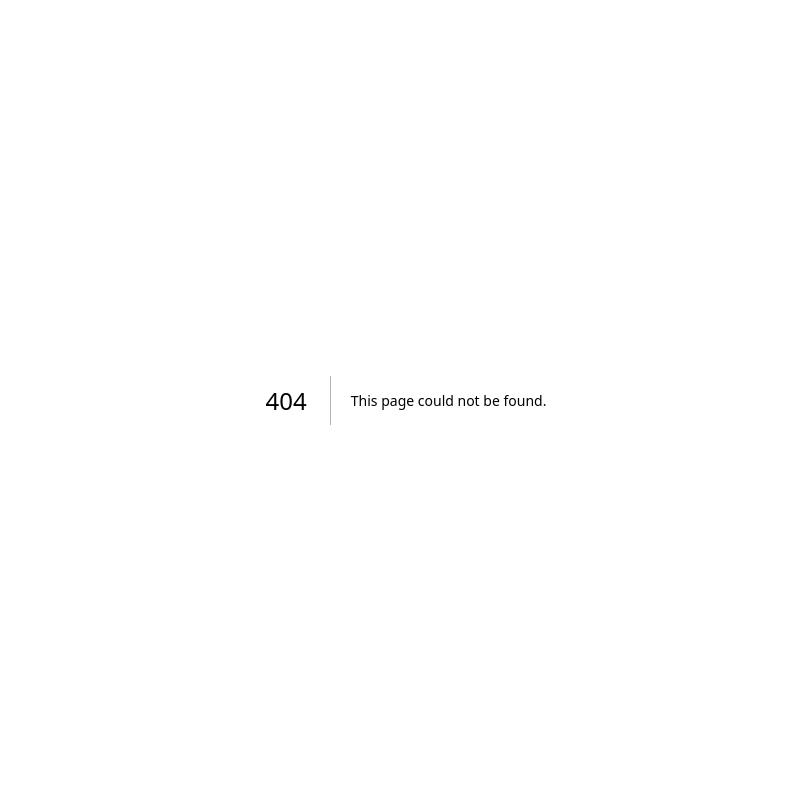
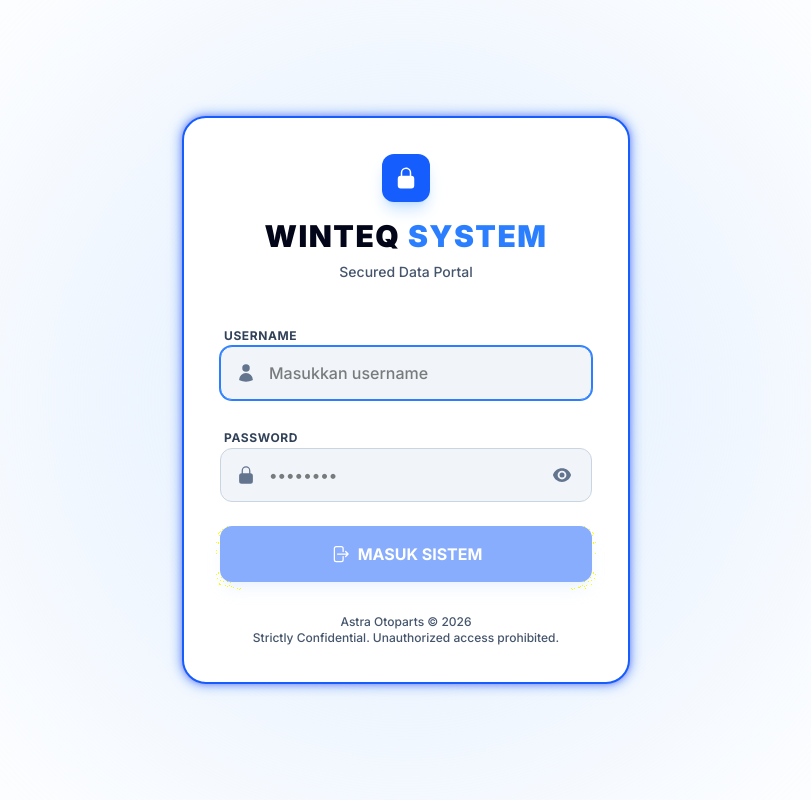
Before and after one commit to pratama082004-wq/barcode-scanner, a Next.js app: page /login in a window 1280 px wide. Before the commit this address had no page. Shown: the whole page, without its empty margins (234-1045 px from the left). Built offline with nearby package versions, Linux system fonts and the light colour scheme.

Commit message:
update: memperbaiki ukuran tabel dan input

```diff
--- /dev/null
+++ b/src/app/login/page.tsx
@@ -0,0 +1,128 @@
+"use client";
+
+import { useState } from "react";
+import { useRouter } from "next/navigation";
+import { LockClosedIcon, UserIcon, ArrowRightOnRectangleIcon, EyeIcon, EyeSlashIcon } from "@heroicons/react/24/solid";
+
+export default function LoginPage() {
+  const router = useRouter();
+  const [username, setUsername] = useState("");
+  const [password, setPassword] = useState("");
+  // STATE BARU: Buat Lihat/Sembunyi Password
+  const [showPassword, setShowPassword] = useState(false);
+  const [error, setError] = useState("");
+  const [isLoading, setIsLoading] = useState(false);
+
+  const handleLogin = (e: React.FormEvent) => {
+    e.preventDefault();
+    setError("");
+    setIsLoading(true);
+
+    // KUNCI SAKTI: Cuma 1 Akun Hardcoded
+    setTimeout(() => {
+      if (username === "faisal" && password === "faisal123") {
+        // Pake sessionStorage biar kalau Tab ditutup, loginnya langsung HANGUS
+        sessionStorage.setItem("winteq_auth", "token_rahasia_faisal_xyz");
+        router.push("/scan-log");
+      } else {
+        setError("Username atau Password salah!");
+        setIsLoading(false);
+      }
+    }, 800); // Kasih efek mikir dikit biar elegan
+  };
+
+  return (
+    // UBAH BACKGROUND UTAMA JADI PUTIH/CERAH
+    <div className="min-h-screen w-full flex items-center justify-center bg-white relative overflow-hidden font-sans">
+
+      {/* Efek Lampu Neon Belakang Disesuaikan Biar Gak Terlalu Gelap */}
+      <div className="absolute top-1/2 left-1/2 -translate-x-1/2 -translate-y-1/2 w-[800px] h-[800px] bg-blue-100/70 blur-[150px] rounded-full pointer-events-none"></div>
+
+      {/* UBAH CARD JADI PUTIH, TAMBAH BORDER NEON BIRU ASTRA EFEK RGB */}
+      <div className="w-full max-w-md p-9 bg-white border-2 border-blue-600 rounded-3xl relative z-10 shadow-[0_0_12px_2px_rgba(59,130,246,0.6),0_0_4px_1px_rgba(168,85,247,0.4)]">
+
+        <div className="text-center mb-10">
+          <div className="flex items-center justify-center gap-2 mb-4">
+            <div className="w-12 h-12 bg-blue-600 rounded-xl flex items-center justify-center shadow-lg shadow-blue-300/50">
+              <LockClosedIcon className="w-6 h-6 text-white" />
+            </div>
+          </div>
+          {/* Teks Winteq System Ganti Warna Hitam */}
+          <h1 className="text-3xl font-black text-slate-950 tracking-wider">WINTEQ <span className="text-blue-500">SYSTEM</span></h1>
+          <p className="text-slate-600 text-sm mt-2 font-medium">Secured Data Portal</p>
+        </div>
+
+        {error && (
+          <div className="mb-6 p-4 bg-red-50 border border-red-200 rounded-xl text-center">
+            <p className="text-sm font-bold text-red-600">{error}</p>
+          </div>
+        )}
+
+        <form onSubmit={handleLogin} className="space-y-6">
+          <div className="space-y-2">
+            <label className="text-xs font-bold text-slate-700 uppercase tracking-wider pl-1">Username</label>
+            <div className="relative">
+              <UserIcon className="absolute left-4 top-1/2 -translate-y-1/2 w-5 h-5 text-slate-500" />
+              {/* INPUT USERNAME UBAH JADI TERANG */}
+              <input
+                type="text"
+                value={username}
+                onChange={(e) => setUsername(e.target.value)}
+                autoFocus
+                className="w-full bg-slate-100 border border-slate-300 text-black px-12 py-3.5 rounded-xl outline-none focus:border-blue-500 focus:ring-1 focus:ring-blue-500 transition-all font-medium"
+                placeholder="Masukkan username"
+                required
+              />
+            </div>
+          </div>
+
+          <div className="space-y-2">
+            <label className="text-xs font-bold text-slate-700 uppercase tracking-wider pl-1">Password</label>
+            <div className="relative">
+              <LockClosedIcon className="absolute left-4 top-1/2 -translate-y-1/2 w-5 h-5 text-slate-500" />
+              {/* INPUT PASSWORD UBAH JADI TERANG, TYPE DINAMIS */}
+              <input
+                type={showPassword ? "text" : "password"} // Type ganti text kalau mata ditekan
+                value={password}
+                onChange={(e) => setPassword(e.target.value)}
+                className="w-full bg-slate-100 border border-slate-300 text-black px-12 py-3.5 rounded-xl outline-none focus:border-blue-500 focus:ring-1 focus:ring-blue-500 transition-all font-medium"
+                placeholder="••••••••"
+                required
+              />
+              {/* TOMBOL MATA DI UJUNG KANAN */}
+              <button
+                type="button"
+                onClick={() => setShowPassword(!showPassword)}
+                className="absolute right-4 top-1/2 -translate-y-1/2 text-slate-500 hover:text-blue-600 transition-colors p-1"
+                title={showPassword ? "Sembunyikan password" : "Lihat password"}
+              >
+                {showPassword ? (
+                  <EyeSlashIcon className="w-5 h-5" />
+                ) : (
+                  <EyeIcon className="w-5 h-5" />
+                )}
+              </button>
+            </div>
+          </div>
+
+          <button
+            type="submit"
+            disabled={isLoading || !username || !password}
+            className="w-full bg-blue-600 hover:bg-blue-500 text-white font-bold py-4 rounded-xl flex items-center justify-center gap-2 transition-all shadow-lg shadow-blue-200/50 disabled:opacity-50 disabled:cursor-not-allowed mt-4"
+          >
+            {isLoading ? (
+              <div className="w-5 h-5 border-2 border-white/30 border-t-white rounded-full animate-spin"></div>
+            ) : (
+              <><ArrowRightOnRectangleIcon className="w-5 h-5" /> MASUK SISTEM</>
+            )}
+          </button>
+        </form>
+
+        <p className="text-center text-xs text-slate-600 mt-8 font-medium">
+          Astra Otoparts &copy; {new Date().getFullYear()} <br/>
+          Strictly Confidential. Unauthorized access prohibited.
+        </p>
+      </div>
+    </div>
+  );
+}
--- a/src/components/DashboardLayout.tsx
+++ b/src/components/DashboardLayout.tsx
@@ -1,11 +1,11 @@
 "use client";
 
-import { useState, useEffect } from "react";
+import { useState, useEffect, useRef } from "react";
 import Link from "next/link";
 import { usePathname, useRouter } from "next/navigation";
 import {
   QrCodeIcon, TableCellsIcon, ClockIcon, Cog6ToothIcon,
-  PlusIcon, FolderIcon, ChevronDownIcon, XMarkIcon, PencilIcon, TrashIcon
+  PlusIcon, FolderIcon, ChevronDownIcon, XMarkIcon, PencilIcon, TrashIcon, ArrowRightOnRectangleIcon
 } from "@heroicons/react/24/outline";
 
 import { getWorkspaces, addWorkspace, renameWorkspace, deleteWorkspace, updateWorkspaceOrder } from "./../actions/db";
@@ -13,10 +13,15 @@
 export default function DashboardLayout({ children }: { children: React.ReactNode }) {
   const pathname = usePathname();
   const router = useRouter();
+
+  // ================= STATE SECURITY =================
+  const [isCheckingAuth, setIsCheckingAuth] = useState(true);
+  const inactiveTimerRef = useRef<NodeJS.Timeout | null>(null);
+  const hiddenTimerRef = useRef<NodeJS.Timeout | null>(null);
+
+  // ================= STATE WORKSPACE =================
   const [workspaces, setWorkspaces] = useState<string[]>(["Main Log"]);
   const [activeWorkspace, setActiveWorkspace] = useState("Main Log");
-
-  // LAZY INITIALIZATION: Langsung baca memori sebelum render, biar gak kedip kebuka!
   const [isScanLogOpen, setIsScanLogOpen] = useState(() => {
     if (typeof window !== 'undefined') {
       const saved = localStorage.getItem("winteq_scanlog_menu_open");
@@ -32,12 +37,75 @@
   const [editWorkspaceName, setEditWorkspaceName] = useState("");
   const [draggedWs, setDraggedWs] = useState<string | null>(null);
 
+  // ================= LOGIKA SECURITY SANGAT KETAT =================
+  useEffect(() => {
+    const isAuth = typeof window !== 'undefined' ? sessionStorage.getItem("winteq_auth") : null;
+
+    if (pathname === '/login') {
+      setIsCheckingAuth(false);
+      return;
+    }
+
+    // PROTEKSI: Kalau belum login, usir ke halaman login
+    if (!isAuth) {
+      router.replace('/login');
+      return;
+    } else {
+      setIsCheckingAuth(false);
+    }
+
+    // FUNGSI TENDANG KELUAR
+    const forceLogout = (reason: string) => {
+      sessionStorage.removeItem("winteq_auth");
+      alert(`Sesi diakhiri secara otomatis untuk keamanan data.\nAlasan: ${reason}`);
+      router.replace('/login');
+    };
+
+    // SENSOR 1: KETIAKA DIAM TIDAK ADA AKTIVITAS (1 MENIT = 60.000 ms)
+    const resetInactiveTimer = () => {
+      if (inactiveTimerRef.current) clearTimeout(inactiveTimerRef.current);
+      inactiveTimerRef.current = setTimeout(() => {
+        forceLogout("Tidak terdeteksi aktivitas selama 1 menit.");
+      }, 60000);
+    };
+
+    // SENSOR 2: KETIKA PINDAH TAB / MINIMIZE APP (2 MENIT = 120.000 ms)
+    const handleVisibilityChange = () => {
+      if (document.hidden) {
+        hiddenTimerRef.current = setTimeout(() => {
+          forceLogout("Meninggalkan halaman layar lebih dari 2 menit.");
+        }, 120000);
+      } else {
+        if (hiddenTimerRef.current) clearTimeout(hiddenTimerRef.current);
+        resetInactiveTimer(); // Balik ke halaman, reset timer aktivitas
+      }
+    };
+
+    // DAFTARKAN SEMUA SENSOR
+    const activeEvents = ["mousemove", "keydown", "click", "scroll", "touchstart"];
+    activeEvents.forEach(e => window.addEventListener(e, resetInactiveTimer));
+    document.addEventListener("visibilitychange", handleVisibilityChange);
+
+    // Mulai Timer Pertama Kali
+    resetInactiveTimer();
+
+    return () => {
+      activeEvents.forEach(e => window.removeEventListener(e, resetInactiveTimer));
+      document.removeEventListener("visibilitychange", handleVisibilityChange);
+      if (inactiveTimerRef.current) clearTimeout(inactiveTimerRef.current);
+      if (hiddenTimerRef.current) clearTimeout(hiddenTimerRef.current);
+    };
+  }, [pathname, router]);
+
+  // ================= LOGIKA WORKSPACE =================
   const loadWorkspaces = async () => {
     const data = await getWorkspaces();
     setWorkspaces(data);
   };
 
   useEffect(() => {
+    if (pathname === '/login') return; // Jangan load data di halaman login
+
     loadWorkspaces();
     const savedWorkspace = localStorage.getItem("winteq_active_workspace");
     if (savedWorkspace) setActiveWorkspace(savedWorkspace);
@@ -50,7 +118,7 @@
 
     window.addEventListener("workspaceChanged", handleWorkspaceSync);
     return () => window.removeEventListener("workspaceChanged", handleWorkspaceSync);
-  }, []);
+  }, [pathname]);
 
   useEffect(() => {
     if (isAddModalOpen || deleteModal.isOpen) document.body.classList.add("global-modal-open");
@@ -117,6 +185,20 @@
     localStorage.setItem("winteq_scanlog_menu_open", String(newState));
   };
 
+  const handleManualLogout = () => {
+    sessionStorage.removeItem("winteq_auth");
+    router.replace('/login');
+  };
+
+  // CEGAH KEDIP SEBELUM CEK TOKEN
+  if (isCheckingAuth) return <div className="h-screen w-full bg-[#0B1120]"></div>;
+
+  // KALAU HALAMAN LOGIN, JANGAN TAMPILIN SIDEBAR SAMA SEKALI
+  if (pathname === '/login') {
+    return <>{children}</>;
+  }
+
+  // TAMPILAN DASHBOARD NORMAL JIKA SUDAH LOGIN
   return (
     <div className="flex h-screen bg-slate-50 font-sans">
       <div className="w-64 bg-[#0B1120] text-slate-300 flex flex-col shadow-xl z-20 shrink-0">
@@ -164,13 +246,23 @@
           <Link href="/pengaturan"><div className={`flex items-center gap-3 px-3 py-2.5 rounded-lg transition-colors font-medium ${pathname === '/pengaturan' ? 'bg-blue-600 text-white shadow-md' : 'hover:bg-slate-800 hover:text-white'}`}><Cog6ToothIcon className="w-5 h-5" /> Pengaturan</div></Link>
         </div>
 
-        <div className="p-4 border-t border-slate-800 shrink-0"><div className="w-8 h-8 rounded-full bg-slate-800 flex items-center justify-center font-bold text-slate-400 border border-slate-700">A</div></div>
+        {/* PROFILE ICON & TOMBOL LOGOUT MANUAL */}
+        <div className="p-4 border-t border-slate-800 flex justify-between items-center shrink-0">
+          <div className="flex items-center gap-3">
+             <div className="w-8 h-8 rounded-full bg-blue-600/20 flex items-center justify-center font-bold text-blue-500 border border-blue-500/30 shadow-inner">F</div>
+             <span className="text-sm font-bold text-slate-300">Faisal</span>
+          </div>
+          <button onClick={handleManualLogout} className="p-2 text-slate-500 hover:text-red-400 hover:bg-slate-800 rounded-lg transition-all" title="Keluar">
+             <ArrowRightOnRectangleIcon className="w-5 h-5" />
+          </button>
+        </div>
       </div>
 
       <div className="flex-1 flex flex-col min-w-0 overflow-hidden bg-slate-50 relative">{children}</div>
 
+      {/* MODAL AREA */}
       {isAddModalOpen && (
-        <div className="fixed inset-0 z-[100] flex items-center justify-center bg-slate-900/60 backdrop-blur-sm p-4">
+        <div className="fixed inset-0 z-100 flex items-center justify-center bg-slate-900/60 backdrop-blur-sm p-4">
           <div className="bg-white rounded-2xl shadow-2xl p-6 w-full max-w-sm animate-in fade-in zoom-in-95 duration-200">
             <h3 className="text-xl font-black text-slate-800 mb-2">Buat Log Baru</h3>
             <p className="text-sm text-slate-500 mb-5 font-medium">Buat buku catatan baru untuk memisahkan data scan.</p>
@@ -181,7 +273,7 @@
       )}
 
       {deleteModal.isOpen && (
-        <div className="fixed inset-0 z-[100] flex items-center justify-center bg-slate-900/60 backdrop-blur-sm p-4">
+        <div className="fixed inset-0 z-100 flex items-center justify-center bg-slate-900/60 backdrop-blur-sm p-4">
           <div className="bg-white rounded-2xl shadow-2xl p-6 w-full max-w-sm animate-in fade-in zoom-in-95 duration-200 border-t-4 border-red-500">
             <div className="flex items-center gap-3 mb-4 text-red-600"><TrashIcon className="w-7 h-7" /><h3 className="text-xl font-black text-slate-800">Hapus Log Ini?</h3></div>
             <p className="text-sm text-slate-600 mb-6 font-medium leading-relaxed">Anda yakin ingin menghapus <span className="font-bold text-red-600">"{deleteModal.name}"</span>? <br/><br/>Semua data barcode dan riwayat di dalam buku catatan ini akan <b className="text-red-600">dihapus permanen</b> dari database.</p>
```
